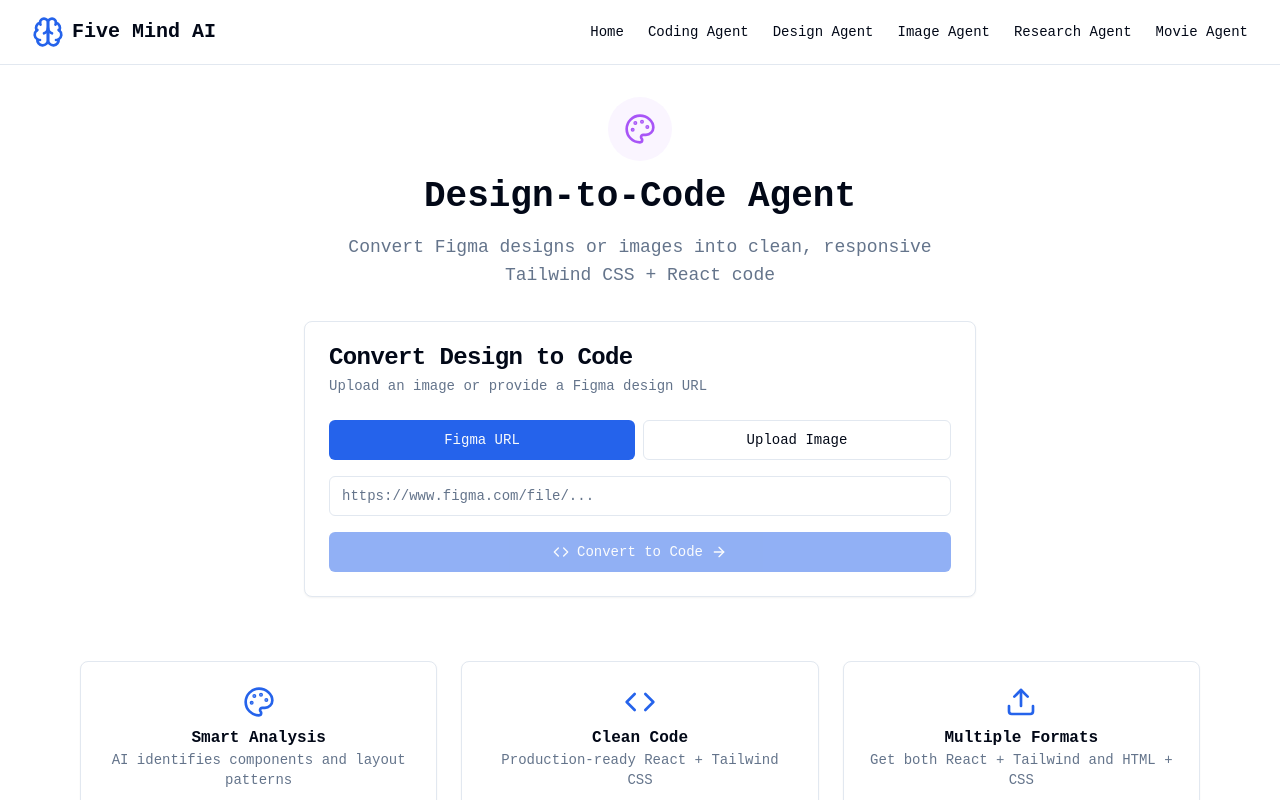
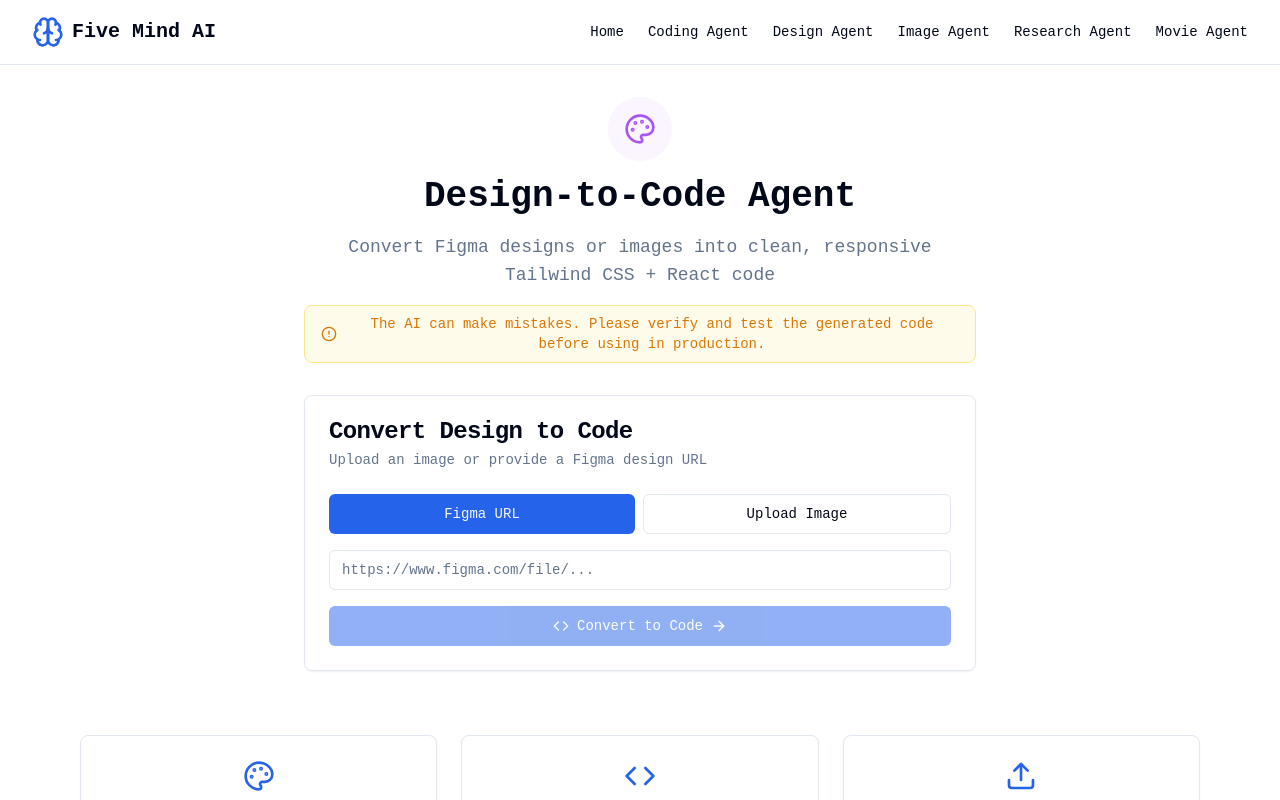
Before and after one commit to Uday-132/Fivemind-Ai, a Next.js app: page /agents/design in a window 1280 px wide. Shown: the top 800 px of the page. Built offline with nearby package versions, Linux system fonts and the light colour scheme.

Commit message:
onlytwos

```diff
--- a/app/agents/design/page.tsx
+++ b/app/agents/design/page.tsx
@@ -84,6 +84,14 @@
         <p className="text-lg text-muted-foreground max-w-2xl mx-auto">
           Convert Figma designs or images into clean, responsive Tailwind CSS + React code
         </p>
+
+        {/* AI Disclaimer */}
+        <div className="max-w-2xl mx-auto">
+          <div className="flex items-center justify-center space-x-2 text-sm text-amber-600 dark:text-amber-400 bg-amber-50 dark:bg-amber-950/20 px-4 py-2 rounded-lg border border-amber-200 dark:border-amber-800">
+            <AlertCircle className="h-4 w-4 flex-shrink-0" />
+            <span>The AI can make mistakes. Please verify and test the generated code before using in production.</span>
+          </div>
+        </div>
       </div>
 
       {/* Input Form */}
@@ -246,6 +254,15 @@
               <CardDescription>
                 Choose your preferred format below
               </CardDescription>
+
+              {/* AI Disclaimer for Results */}
+              <div className="flex items-start space-x-2 text-sm text-amber-600 dark:text-amber-400 bg-amber-50 dark:bg-amber-950/20 px-3 py-2 rounded-md border border-amber-200 dark:border-amber-800 mt-3">
+                <AlertCircle className="h-4 w-4 flex-shrink-0 mt-0.5" />
+                <div>
+                  <p className="font-medium">AI-Generated Code</p>
+                  <p className="text-xs text-amber-700 dark:text-amber-300">Please review, test, and modify the code as needed. The AI may not capture all design nuances or accessibility requirements.</p>
+                </div>
+              </div>
               <div className="flex space-x-2 mt-4">
                 <Button
                   variant={activeTab === 'react' ? 'default' : 'outline'}
```
